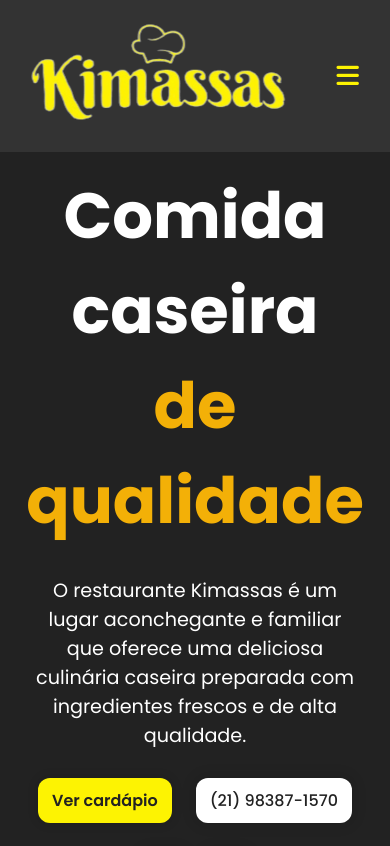
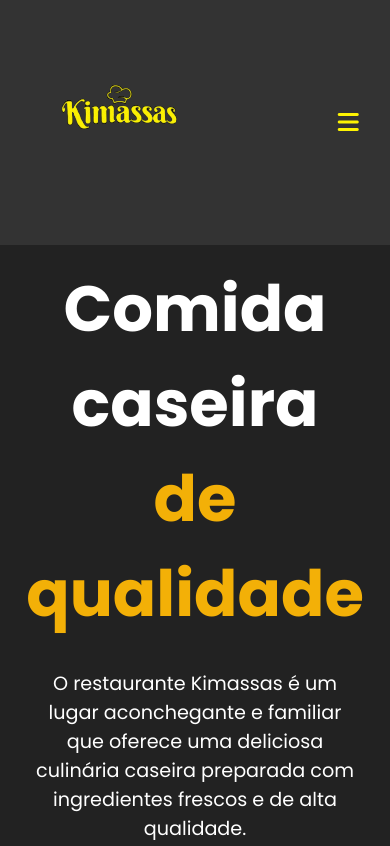
Before and after one commit to JefersonManso/Kimassas, a plain HTML site: page index.html in a window 390 px wide. Shown: the top 846 px of the page. Drawn offline with nearby package versions, Linux system fonts and the light colour scheme.

Commit message:
configuração da logo

```diff
--- a/index.html
+++ b/index.html
@@ -25,7 +25,7 @@
   <body>
     <header>
       <nav id="navbar">
-        <i id="nav_logo"> <a href="#home"><img src="src/imagens/logo-restaurante.ico" alt="restaurante de massas"></a></i>
+        <i id="nav_logo"> <a href="#home"><img src="src/imagens/logo-restaurante.png" alt="restaurante de massas"></a></i>
 
         <ul id="nav_list">
           <li class="nav-item active">
--- a/src/styles/header.css
+++ b/src/styles/header.css
@@ -1,6 +1,6 @@
 header {
   width: 100%;
-  padding: 20px 8%;
+  padding: 28px 8%;
   position: sticky;
   top: 0;
   background-color: var(--color-primary-1);
@@ -27,7 +27,7 @@ header {
 
 .nav-item a {
   text-decoration: none;
-  font-size: 1.2rem;
+  font-size: 1.1rem;
   color: #fdf302;
   font-weight: 600;
 }
@@ -56,7 +56,7 @@ header {
     color: var(--color-primary-2);
     border: none;
     background-color: transparent;
-    font-size: 1.6rem;
+    font-size: 1.5rem;
   }
 
   #mobile_menu.active {
```
Also changed, not shown: src/imagens/logo-restaurante.ico (deleted), src/imagens/logo-restaurante.png (added).
